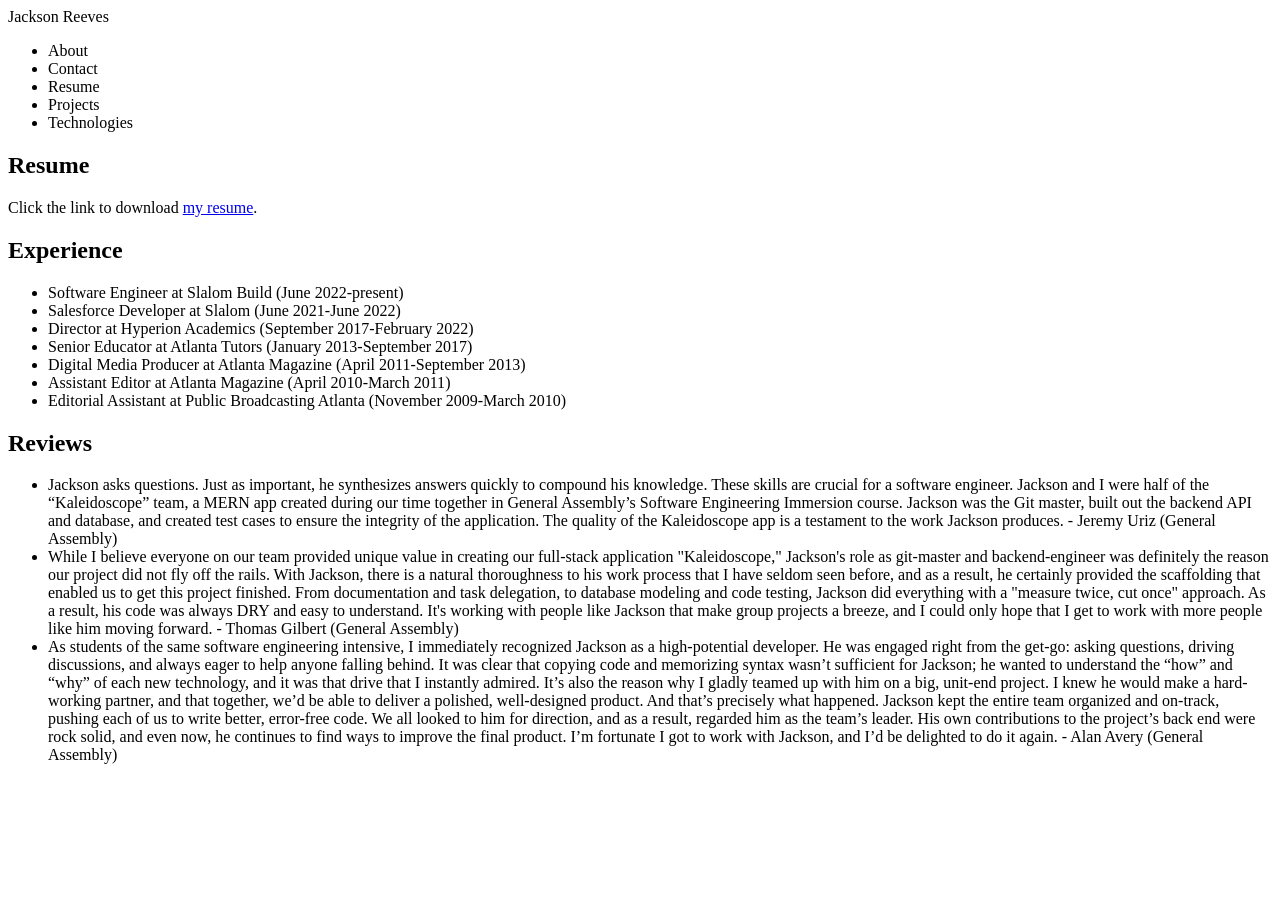
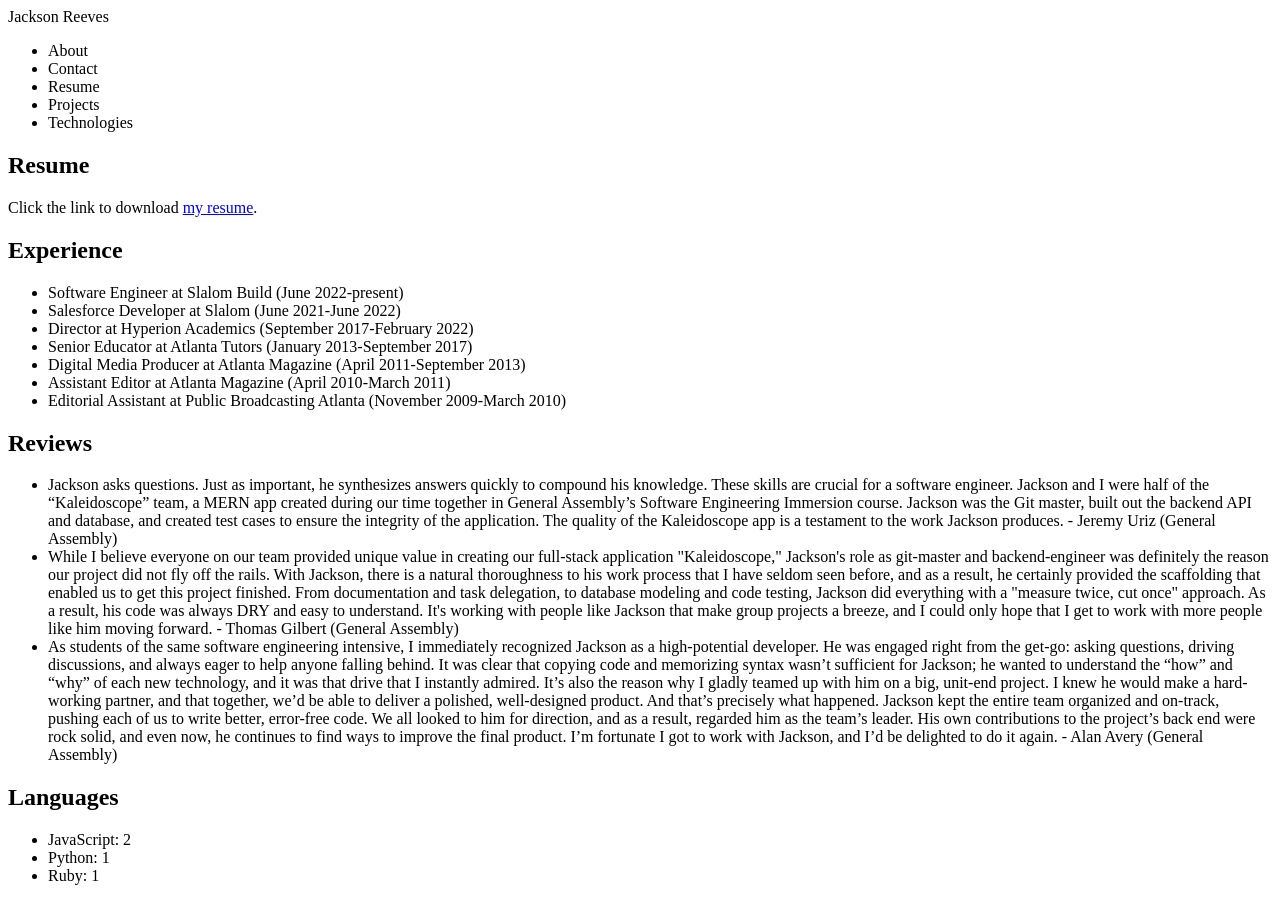
Before and after one commit to jtreeves/portfolio-react, a React (Create React App) app: page / in a window 1280 px wide. Both pictures are taken after a click on the item "Resume". Before the commit the page ends 800 px from the top, so only its background shows below. Built offline with nearby package versions, Linux system fonts and the light colour scheme; no server answers.

Commit message:
[utilities] Determine how many projects used a specific technology

```diff
--- a/src/sections/Resume.jsx
+++ b/src/sections/Resume.jsx
@@ -1,4 +1,5 @@
 import resume from '../data/resume'
+import countProjectsUsingTechnology from '../utilities/countProjectsUsingTechnology'
 
 function Resume() {
     const jobs = resume.jobs.map((job, index) => {
@@ -20,6 +21,10 @@
         )
     })
 
+    const javascriptProjects = countProjectsUsingTechnology('JavaScript')
+    const pythonProjects = countProjectsUsingTechnology('Python')
+    const rubyProjects = countProjectsUsingTechnology('Ruby')
+
     return (
         <section id='resume'>
             <h1>Resume</h1>
@@ -39,6 +44,22 @@
             <ul>
                 {feedback}
             </ul>
+
+            <h2>Languages</h2>
+
+            <ul>
+                <li>
+                    JavaScript: {javascriptProjects}
+                </li>
+
+                <li>
+                    Python: {pythonProjects}
+                </li>
+
+                <li>
+                    Ruby: {rubyProjects}
+                </li>
+            </ul>
         </section>
     )
 }
--- /dev/null
+++ b/src/utilities/countProjectsUsingTechnology.js
@@ -0,0 +1,15 @@
+import projects from '../data/projects'
+
+function countProjectsUsingTechnology(technologyTerm) {
+    let count = 0
+
+    projects.forEach(project => {
+        if (project.technologies.some(technology => technology === technologyTerm)) {
+            count++
+        }
+    })
+
+    return count
+}
+
+export default countProjectsUsingTechnology
```
